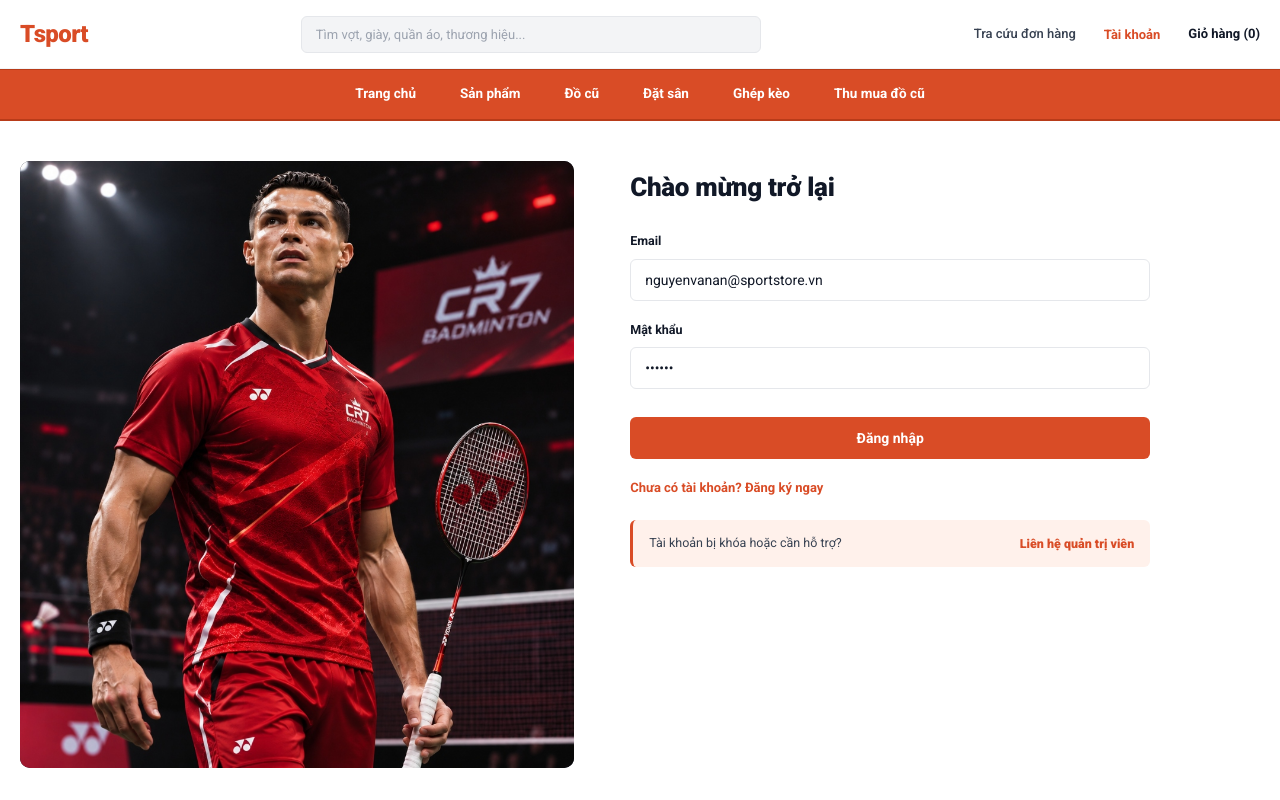
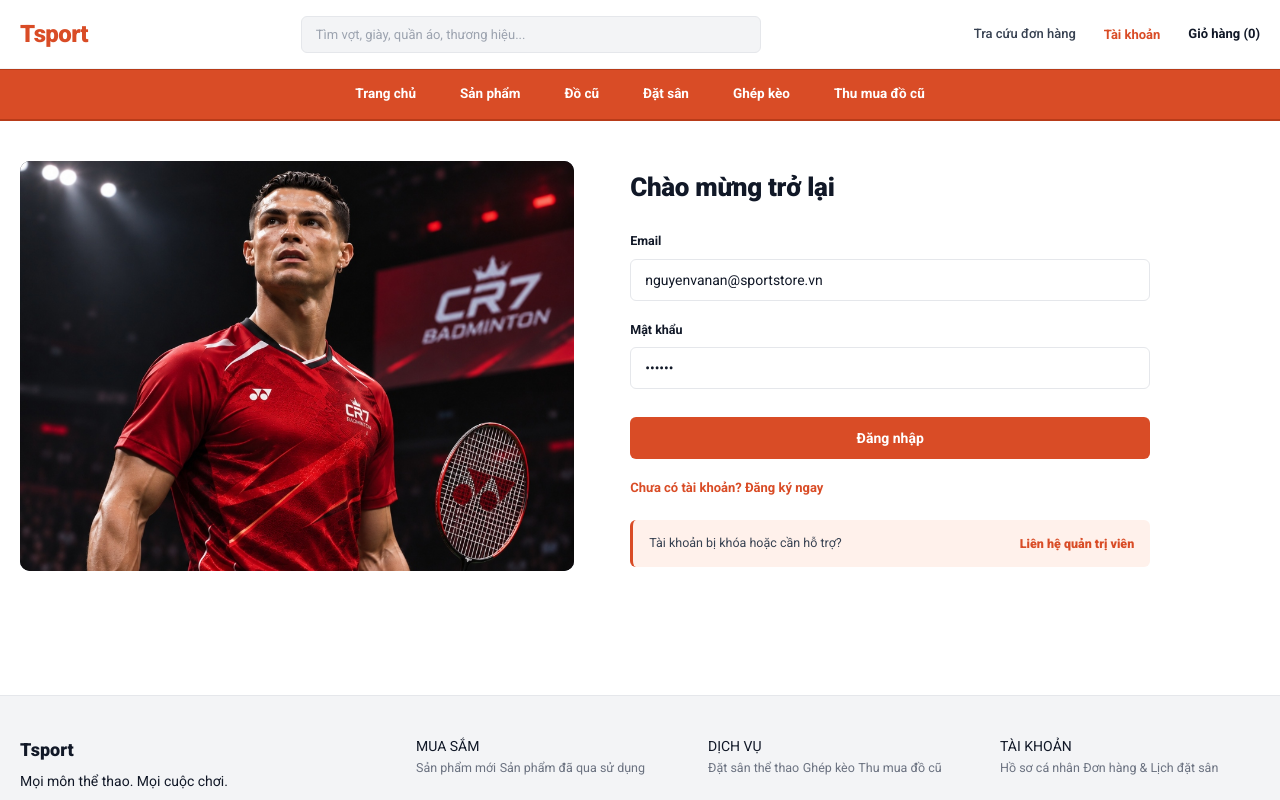
Before and after one commit to LongLong-0403/RA-04-ShopTheThao-PR, a plain HTML site: page frontend/pages/auth.html in a window 1280 px wide. Shown: the top 800 px of the page. Drawn offline with nearby package versions, Linux system fonts and the light colour scheme.

Commit message:
style(auth): lock fixed 410px banner height across login & register with fade animation

```diff
--- a/frontend/css/auth-account.css
+++ b/frontend/css/auth-account.css
@@ -165,25 +165,45 @@ body.tsport-auth-body {
   display: grid;
   grid-template-columns: minmax(0, 0.88fr) minmax(0, 1fr);
   gap: 56px;
-  align-items: stretch;
+  align-items: start;
 }
 
-/* CỘT TRÁI: KHUNG ẢNH THỂ THAO FULL-BLEED */
+/* CỘT TRÁI: KHUNG ẢNH THỂ THAO GIỮ NGUYÊN KÍCH CỠ CỐ ĐỊNH GIỮA ĐĂNG NHẬP & ĐĂNG KÝ */
 .ts-auth-v2-brand-card {
+  position: sticky;
+  top: 28px;
   background: #111827;
   border-radius: 10px;
   padding: 0;
-  min-height: 460px;
+  height: 410px;
   overflow: hidden;
   display: block;
 }
 
 .ts-auth-v2-brand-img {
+  position: absolute;
+  inset: 0;
   width: 100%;
   height: 100%;
   object-fit: cover;
   object-position: center top;
   display: block;
+}
+
+@keyframes tsAuthPanelFade {
+  from {
+    opacity: 0;
+    transform: translateY(6px);
+  }
+  to {
+    opacity: 1;
+    transform: translateY(0);
+  }
+}
+
+#authLoginPanel,
+#authRegisterPanel {
+  animation: tsAuthPanelFade 0.22s ease;
 }
 
 .ts-auth-v2-brand-logo {
```
